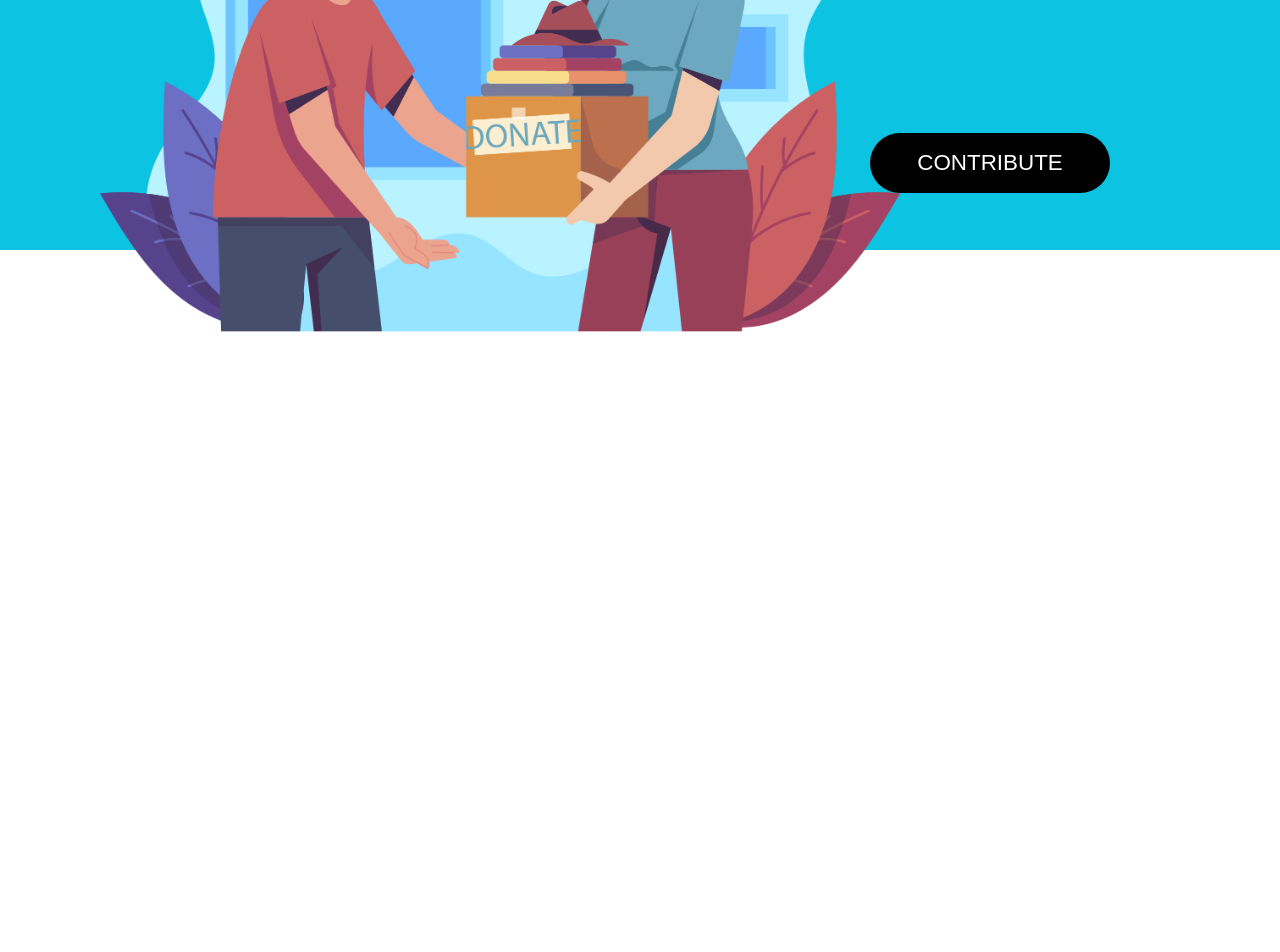
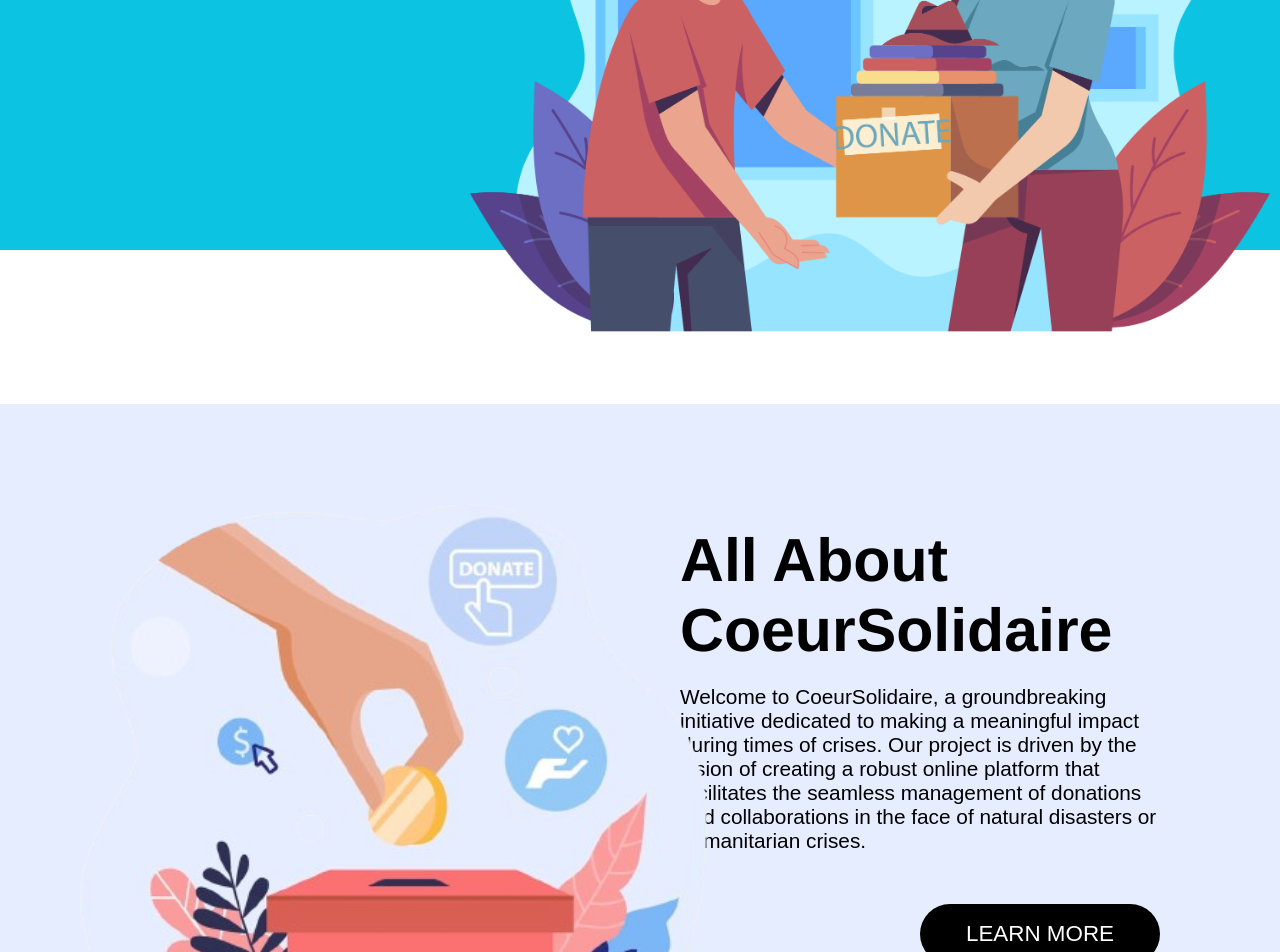
Before and after one commit to ousaro/PPP, a React (Create React App) app: page / in a window 1280 px wide. Shown: the part 520-1472 px from the top of the page. Before the commit the page ends 963 px from the top, so only its background shows below. Built offline with nearby package versions, Linux system fonts and the light colour scheme.

Commit message:
finishing the about coeurSolidaire section in home page

```diff
--- a/src/Home.js
+++ b/src/Home.js
@@ -1,13 +1,32 @@
 import img1 from "./Home-img1.png"
+import img2 from "./Home-img2.png"
+
 
 const Home = () => {
     return (
-        <div className="firstpg">
-            <h1>Connecting Compassion for Rapid Relief.</h1>
-            <h2>Unifying Hearts, Empowering Lives</h2>
-            <img src={img1} />
-            <button>CONTRIBUTE</button>
+        <div className="homepg">
+            <div className="firstpg">
+                <h1>Connecting Compassion for Rapid Relief.</h1>
+                <h2>Unifying Hearts, Empowering Lives</h2>
+                <img src={img1} />
+            <button className="blackbt">CONTRIBUTE</button>
+            </div>
+         <div className="clear"></div>
+         <div className="secondpg">
+                <h1>All About CoeurSolidaire</h1>
+                <p>Welcome to CoeurSolidaire, a groundbreaking
+                    initiative dedicated to making a meaningful impact
+                    during times of crises. Our project is driven by the
+                    vision of creating a robust online platform that
+                    facilitates the seamless management of donations
+                    and collaborations in the face of natural disasters or
+                    humanitarian crises.</p>
+                <img src={img2} />
+                <button className="blackbt">LEARN MORE</button>
+         </div>
         </div>
+
+
      );
 }
 
--- a/src/index.css
+++ b/src/index.css
@@ -68,7 +68,6 @@ body{
   margin: 0;
   padding: 0;
   background-color: #0cc3e2;
-  float: right;
   width: 100%;
   height: 700px ;
   position: relative;
@@ -77,9 +76,10 @@ body{
 
 .firstpg img{
   width:800px;
+  float: right;
   position: relative;
   top: -40px;
-  left: 100px;
+  left: -10px;
 }
 
 .firstpg h1{
@@ -102,16 +102,67 @@ body{
 
 }
 
-.firstpg button{
+.blackbt{
   height: 60px;
   width: 240px;
   border-radius: 100px;
   color: white;
   background-color: black;
-  position: relative;
-  top: -250px;
-  left: 70px;
   font-size: 1.4em;
   font-family: Arial, Helvetica, sans-serif;
   border: none;
 }
+
+.firstpg button{
+  position: relative;
+  top: 450px;
+  left: -1010px;
+}
+
+.clear{
+  clear: both;
+}
+
+.secondpg{
+  margin: 0;
+  padding: 0;
+  background-color: #E6EDFF;
+  width: 100%;
+  height: 700px ;
+  float: right;
+  position: relative;
+  top: 54px;
+}
+
+.secondpg img{
+  width: 800px;
+  float: left;
+  position: relative;
+  top: -150px;
+}
+
+.secondpg h1{
+  width: 500px;
+  font-size: 3.8em;
+  font-family: 'Franklin Gothic Medium', 'Arial Narrow', Arial, sans-serif;
+  float: right;
+  position: relative;
+  top: 80px;
+  left: -100px;
+}
+
+.secondpg p{
+  float: right;
+  width: 500px;
+  font-family: Arial, Helvetica, sans-serif;
+  font-size: 1.3em;
+  position: relative;
+  left: 400px;
+  top: 260px;
+}
+
+.secondpg button{
+  position: relative;
+  top: 500px;
+  left: 920px;
+}
```
Also changed, not shown: src/Home-img2.png (added).
